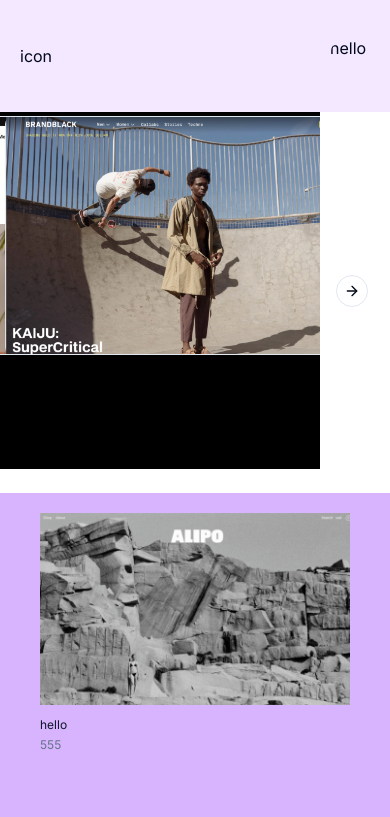
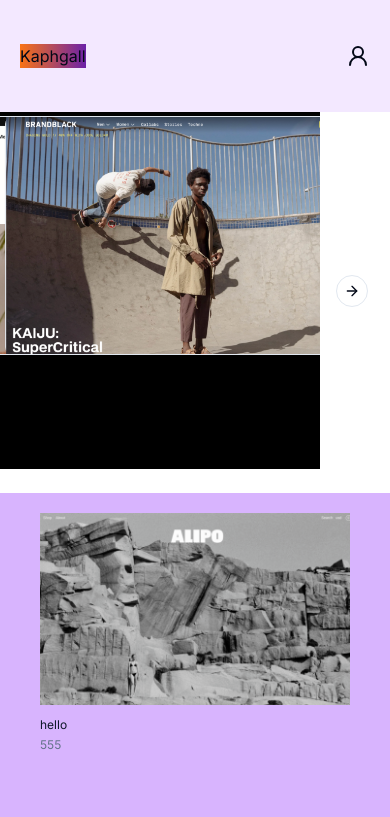
Before and after one commit to ifex1234/my-gallery, a Next.js app: page / in a window 390 px wide. Shown: the top 817 px of the page. Built offline with nearby package versions, Linux system fonts and the light colour scheme.

Commit message:
enhanced mobile responsiveness of footer

```diff
--- a/src/components/footer.tsx
+++ b/src/components/footer.tsx
@@ -10,12 +10,12 @@
 
 export default function Footer() {
   return (
-    <div className="w-full min-h-52 flex flex-col justify-between">
-      <div className="w-full flex flex-col md:flex-row  justify-between">
+    <div className="w-full flex flex-col justify-between">
+      <div className="w-full flex flex-col md:flex-row  justify-between min-h-52 px-5 my-3 gap-3">
         <div className="w-1/2 md:w-1/4">
           <h4 className="my-2 text-sm font-semibold text-gray-500">About</h4>
           <p className="text-sm">
-            Kaphgall is a showcase of the world's finest designs.
+            Kaphgall is a showcase of the world's finest web designs.
           </p>
         </div>
         <div className="w-1/2 md:w-1/4">
@@ -50,7 +50,7 @@
           </div>
         </div>
       </div>
-      <span className="flex flex-col w-full text-sm justify-center items-center">
+      <span className="flex flex-col w-full text-sm justify-center items-center px-5">
         <p>
           Copyright © 2024 Howells—Studio All screenshots © of their respective
           owners.
--- a/src/components/navbar.tsx
+++ b/src/components/navbar.tsx
@@ -1,12 +1,14 @@
 import React from "react";
 import { Avatar } from "./ui/avatar";
-
+import { LucideUser2 } from "lucide-react";
 export default function Navbar() {
   return (
     <div className="w-full h-28 bg-purple-100 flex justify-between px-5 items-center">
-      <div>icon</div>
+      <p className=" bg-gradient-to-r from-orange-500 to-purple-800">
+        Kaphgall
+      </p>
       <div>
-        <Avatar>hello</Avatar>
+        <LucideUser2 className=" cursor-pointer" />
       </div>
     </div>
   );
```
